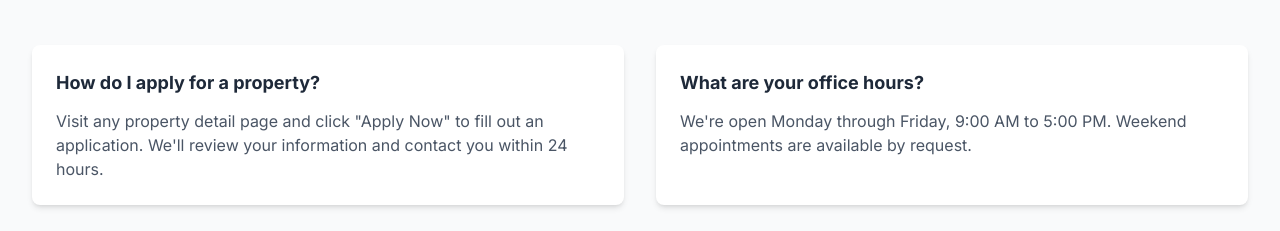
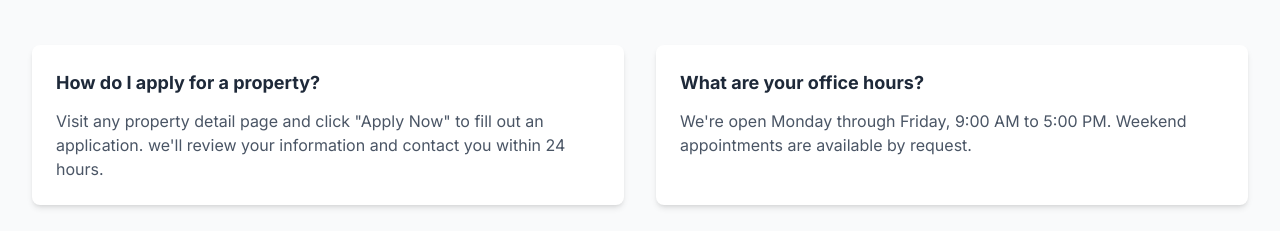
Before and after one commit to digitalgaines-hub/gap-property-management, a Next.js app: page /contact in a window 1280 px wide. Shown: the part 1237-1468 px from the top of the page. Built offline with nearby package versions, Linux system fonts and the light colour scheme.

Commit message:
Fix ESLint quote errors in contact page

```diff
--- a/src/app/contact/page.tsx
+++ b/src/app/contact/page.tsx
@@ -10,7 +10,7 @@ export default function ContactPage() {
         <div className="max-w-7xl mx-auto px-4 sm:px-6 lg:px-8 text-center">
           <h1 className="text-4xl md:text-5xl font-bold mb-4">Contact Us</h1>
           <p className="text-blue-100 text-lg max-w-2xl mx-auto">
-            Have questions about our properties or services? Get in touch with our team. We're here to help.
+            Have questions about our properties or services? Get in touch with our team. We&apos;re here to help.
           </p>
         </div>
       </section>
@@ -114,7 +114,7 @@ export default function ContactPage() {
                 <h2 className="text-3xl font-bold text-gray-800 mb-6">Get in Touch</h2>
 
                 <p className="text-gray-700 text-lg mb-8">
-                  We'd love to hear from you! Reach out to us directly via phone or email, and we'll be happy to assist you with any questions about our properties or services.
+                  We&apos;d love to hear from you! Reach out to us directly via phone or email, and we&apos;ll be happy to assist you with any questions about our properties or services.
                 </p>
 
                 <div className="space-y-6">
@@ -166,14 +166,14 @@ export default function ContactPage() {
             <div className="bg-white p-6 rounded-lg shadow-md">
               <h3 className="text-lg font-bold text-gray-800 mb-3">How do I apply for a property?</h3>
               <p className="text-gray-600">
-                Visit any property detail page and click "Apply Now" to fill out an application. We'll review your information and contact you within 24 hours.
+                Visit any property detail page and click "Apply Now" to fill out an application. we&apos;ll review your information and contact you within 24 hours.
               </p>
             </div>
 
             <div className="bg-white p-6 rounded-lg shadow-md">
               <h3 className="text-lg font-bold text-gray-800 mb-3">What are your office hours?</h3>
               <p className="text-gray-600">
-                We're open Monday through Friday, 9:00 AM to 5:00 PM. Weekend appointments are available by request.
+                We&apos;re open Monday through Friday, 9:00 AM to 5:00 PM. Weekend appointments are available by request.
               </p>
             </div>
 
```
